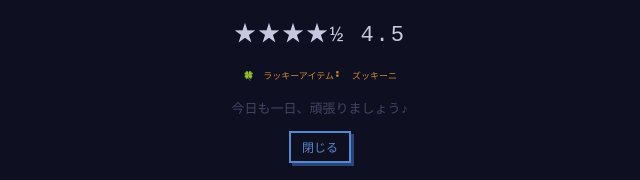
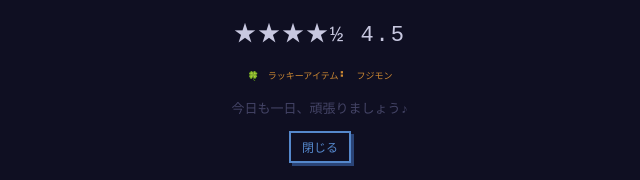
Before and after one commit to maryo1307kiyo-hub/shiftmatomeralel, a website: page index.html in a window 1280 px wide. Both pictures are taken after a click on the button "今日の運勢". Shown: the part 617-797 px from the top of the page, 320-960 px from the left. Drawn offline with Linux system fonts and the light colour scheme; a web font is replaced by a local one.

Commit message:
Update index.html

```diff
--- a/index.html
+++ b/index.html
@@ -946,15 +946,18 @@ function openFortune(){
   const today = new Date();
   let seed = today.getFullYear()*10000 + (today.getMonth()+1)*100 + today.getDate();
 
-  // 【追加】ニックネームの文字コードをシード値に加算する
-  if (typeof gameNickname !== 'undefined' && gameNickname) {
-    for (let i = 0; i < gameNickname.length; i++) {
-      seed += gameNickname.charCodeAt(i) * (i + 1); // 順序も考慮
-    }
+  // 【追加】ブラウザごとに固有のランダムIDを生成してシードに加算
+  let userUniqueKey = localStorage.getItem('fortune_user_key');
+  if (!userUniqueKey) {
+    userUniqueKey = Math.floor(Math.random() * 1000000).toString();
+    localStorage.setItem('fortune_user_key', userUniqueKey);
   }
+  seed += parseInt(userUniqueKey, 10);
 
   // シード付き乱数
   function seededRand(s){ let x=Math.sin(s)*10000; return x-Math.floor(x); }
+
+  // 〜〜（以降の処理はそのまま）〜〜
 
   const isTriple = today.getDate()%3===0;
   let raw = seededRand(seed)*10; // 0〜10
```
